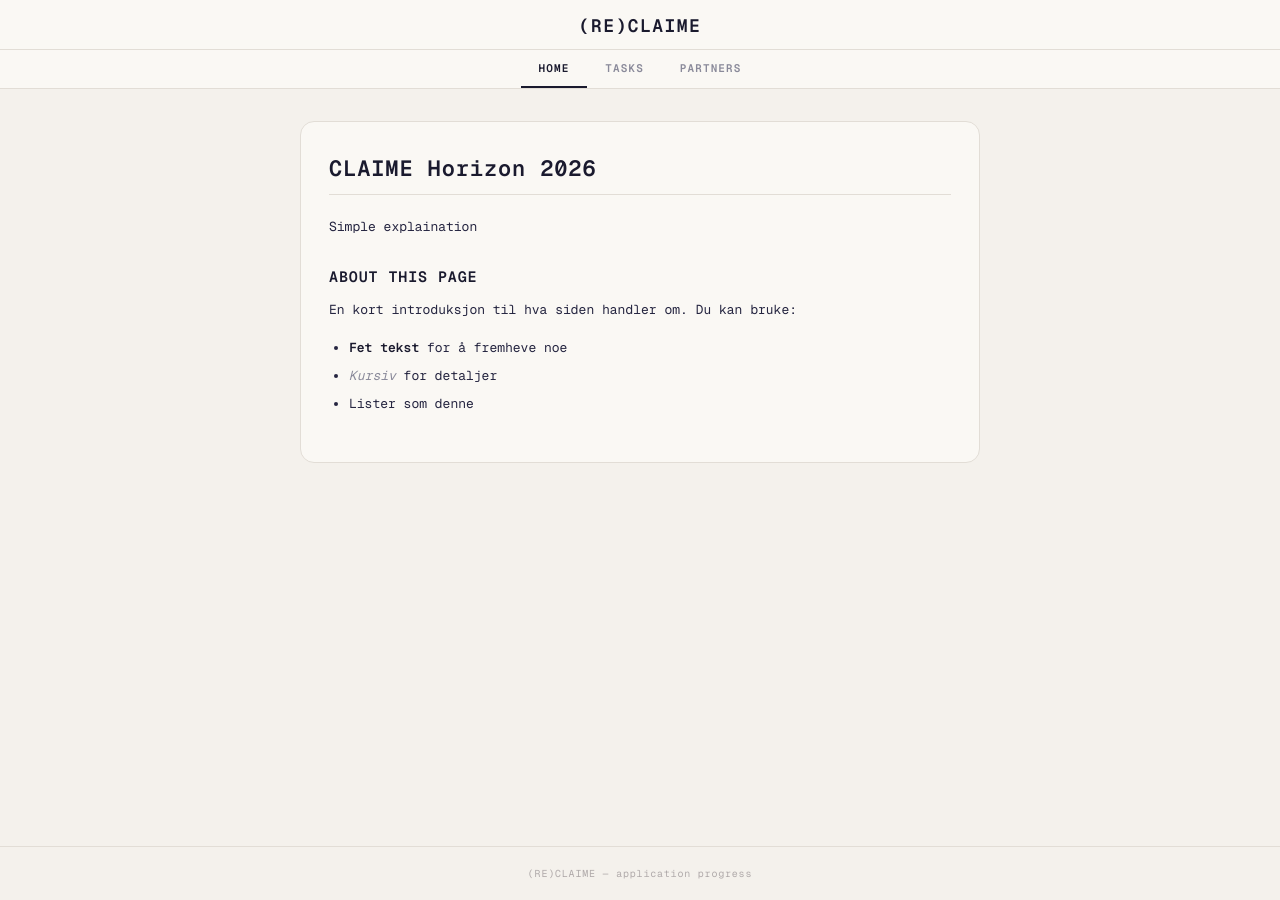
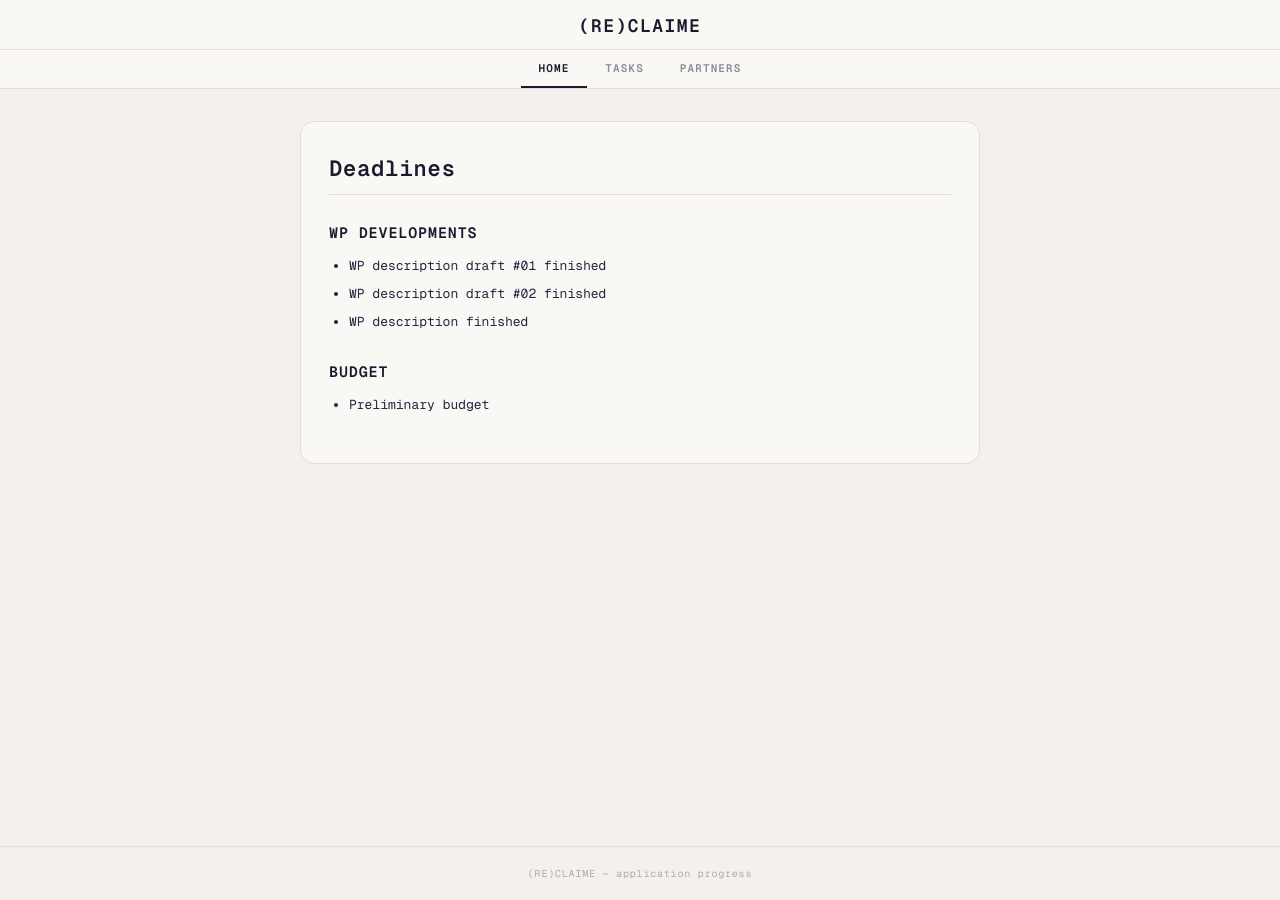
Before and after one commit to EirikSorbo/claime, a Jekyll site: the page built from index.md, in a window 1280 px wide. Built offline with Jekyll 4.4.1, drawn with Linux system fonts in a browser that asks for light colours.

Commit message:
Update index.md

```diff
--- a/index.md
+++ b/index.md
@@ -3,14 +3,12 @@ layout: default
 title: home
 ---
 
-# CLAIME Horizon 2026
+# Deadlines
 
-Simple explaination
+## WP Developments
+- WP description draft #01 finished
+- WP description draft #02 finished
+- WP description finished
 
-## About this page
-
-En kort introduksjon til hva siden handler om. Du kan bruke:
-
-- **Fet tekst** for å fremheve noe
-- *Kursiv* for detaljer
-- Lister som denne
+## Budget
+- Preliminary budget
```
